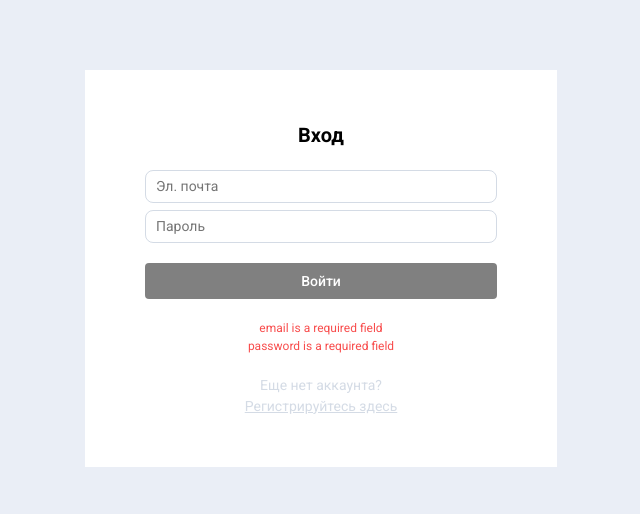
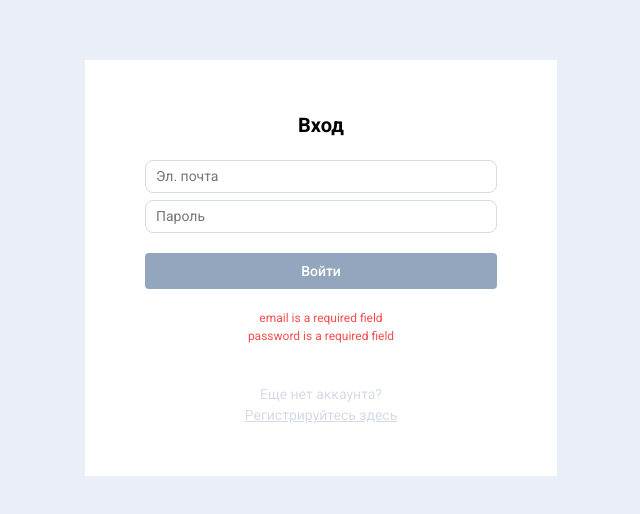
Before and after one commit to mindovermattr/vue-kanban, a Vue app in the folder frontend/: page /SignIn in a window 1280 px wide. Shown: the part 132-646 px from the top of the page, without its empty margins (319-959 px from the left). Built offline with nearby package versions, Linux system fonts and the light colour scheme.

Commit message:
Fix some visual bugs with form

```diff
--- a/frontend/src/components/VForm/VFormSign.vue
+++ b/frontend/src/components/VForm/VFormSign.vue
@@ -20,10 +20,9 @@
         </fieldset>
       </div>
       <VButton :disabled="!meta.valid" class="form__button" variant="contained">Войти</VButton>
-      <div class="form__validation-errors">
+      <div v-if="!meta.valid" class="form__validation-errors">
         <ErrorMessage as="p" class="form__error" name="email" />
         <ErrorMessage as="p" class="form__error" name="password" />
-
         <ErrorMessage as="p" v-if="signUp" class="form__error" name="userName" />
       </div>
       <footer class="form__footer footer">
@@ -118,13 +117,15 @@ const submitHandler = (values: TFormValues) => {
     font-weight: 500;
     text-align: center;
     &:disabled {
-      background: gray;
+      background: $gray-text-color;
+      cursor: auto;
     }
   }
   &__validation-errors {
     display: flex;
     flex-direction: column;
     align-items: center;
+    min-height: 55px;
   }
 
   &__error {
```
